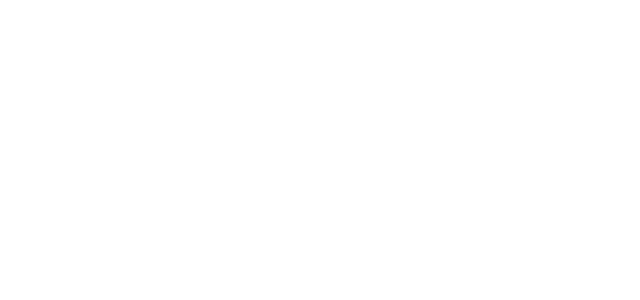
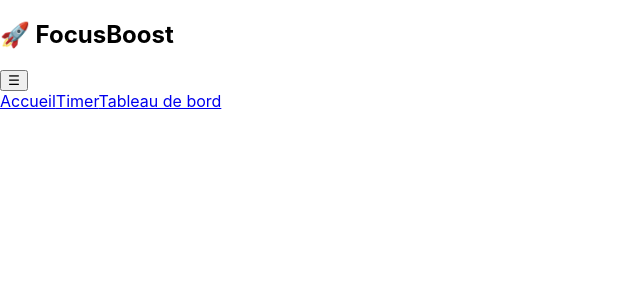
Before and after one commit to Tonny654/FocusBoost-React, a React (Create React App) app: page / in a window 1280 px wide. Shown: the top 300 px of the page, without its empty margins (0-640 px from the left). Built offline with nearby package versions, Linux system fonts and the light colour scheme.

Commit message:
Navbar bien importée

```diff
--- a/src/App.js
+++ b/src/App.js
@@ -1,7 +1,11 @@
+import Header from './composants/Nav-bar.jsx';
+
 
 const App = () => {
   return (
-    <div></div>
+    <div>
+      <Header />
+    </div>
   );
 }
 
```
